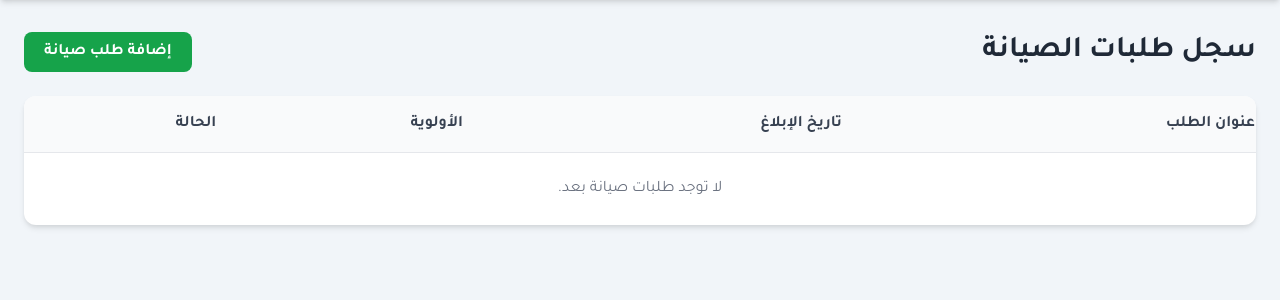
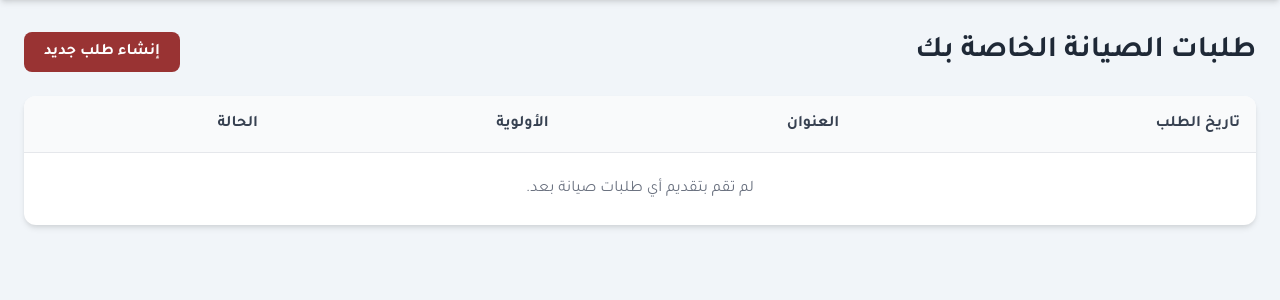
Before and after one commit to alabri0803/rent_management, a Django app: page /maintenance/ in a window 1280 px wide. Shown: the part 64-364 px from the top of the page. Run offline with Django 5.2, Linux system fonts and the light colour scheme; a user stored in the database is signed in; data comes from the database, SQL or seed files in the repository; some libraries are stand-ins or nearby versions.

Commit message:
تحديث portal/maintenance.html

```diff
--- a/portal/templates/portal/maintenance_list.html
+++ b/portal/templates/portal/maintenance_list.html
@@ -1,36 +1,13 @@
 {% extends 'portal/base.html' %}
 {% block title %}طلبات الصيانة{% endblock %}
 {% block content %}
-<div class="flex justify-between items-center mb-6">
-  <h2 class="text-3xl font-bold text-gray-800">سجل طلبات الصيانة</h2>
-  <a href="{% url 'maintenance_create' %}" class="bg-green-600 text-white py-2 px-5 rounded-lg font-semibold hover:bg-green-700">إضافة طلب صيانة</a>
-</div>
+<div class="flex justify-between items-center mb-6"><h2 class="text-3xl font-bold text-gray-800">طلبات الصيانة الخاصة بك</h2><a href="{% url 'maintenance_create' %}" class="btn-primary py-2 px-5 rounded-lg font-semibold">إنشاء طلب جديد</a></div>
 <div class="card overflow-hidden">
-  <table class="w-full text-right">
-    <thead>
-      <tr class="border-b bg-gray-50">
-        <th class="py-4">عنوان الطلب</th>
-       <th class="py-4">تاريخ الإبلاغ</th>
-        <th class="py-4">الأولوية</th>
-        <th class="py-4">الحالة</th>
-      </tr>
-    </thead>
-    <tbody>
-      {% for req in requests %}
-      <tr class="border-b hover:bg-gray-50">
-        <td class="py-4">{{ req.title }}</td>
-        <td class="py-4">{{ req.reported_date|date:"d M Y" }}</td>
-        <td class="py-4">{{ req.get_priority_display }}</td>
-        <td class="py-4">
-            {{ req.get_status_display }}
-        </td>
-      </tr>
-      {% empty %}
-      <tr>
-        <td colspan="4" class="p-6 text-center text-gray-500">لا توجد طلبات صيانة بعد.</td>
-      </tr>
-      {% endfor %}
-    </tbody>
-  </table>
+<table class="w-full text-right">
+<thead class="bg-gray-50 border-b"><tr><th class="p-4">تاريخ الطلب</th><th class="p-4">العنوان</th><th class="p-4">الأولوية</th><th class="p-4">الحالة</th></tr></thead>
+<tbody>{% for req in requests %}
+<tr class="border-b hover:bg-gray-50"><td class="p-4">{{ req.reported_date|date:"d M Y" }}</td><td class="p-4">{{ req.title }}</td><td class="p-4">{{ req.get_priority_display }}</td><td class="p-4">{{ req.get_status_display }}</td></tr>
+{% empty %}<tr><td colspan="4" class="p-6 text-center text-gray-500">لم تقم بتقديم أي طلبات صيانة بعد.</td></tr>{% endfor %}</tbody>
+</table>
 </div>
 {% endblock %}
```
